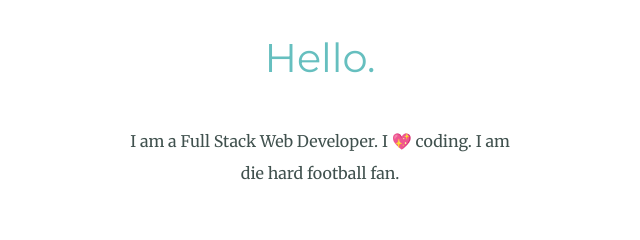
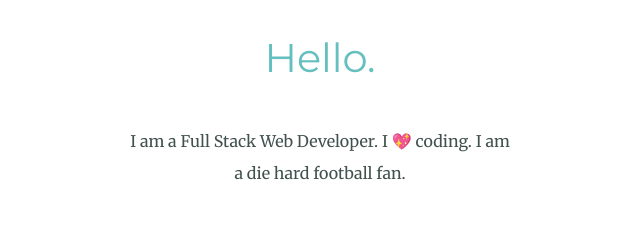
Before and after one commit to subhadeepsr22/Mysite, a plain HTML site: page index.html in a window 1280 px wide. Shown: the part 1420-1660 px from the top of the page, 320-960 px from the left. Drawn offline with Linux system fonts and the light colour scheme.

Commit message:
Update index.html

```diff
--- a/index.html
+++ b/index.html
@@ -23,7 +23,7 @@
       <div class="profile">
         <img class="dp" src="images/dp.jpg" alt="Subhadeep Sarkar">
         <h2>Hello.</h2>
-        <p class="intro">I am a Full Stack Web Developer. I 💖 coding. I am die hard football fan. </p>
+        <p class="intro">I am a Full Stack Web Developer. I 💖 coding. I am a die hard football fan. </p>
       </div>
       <hr>
       <div class="skills">
```
